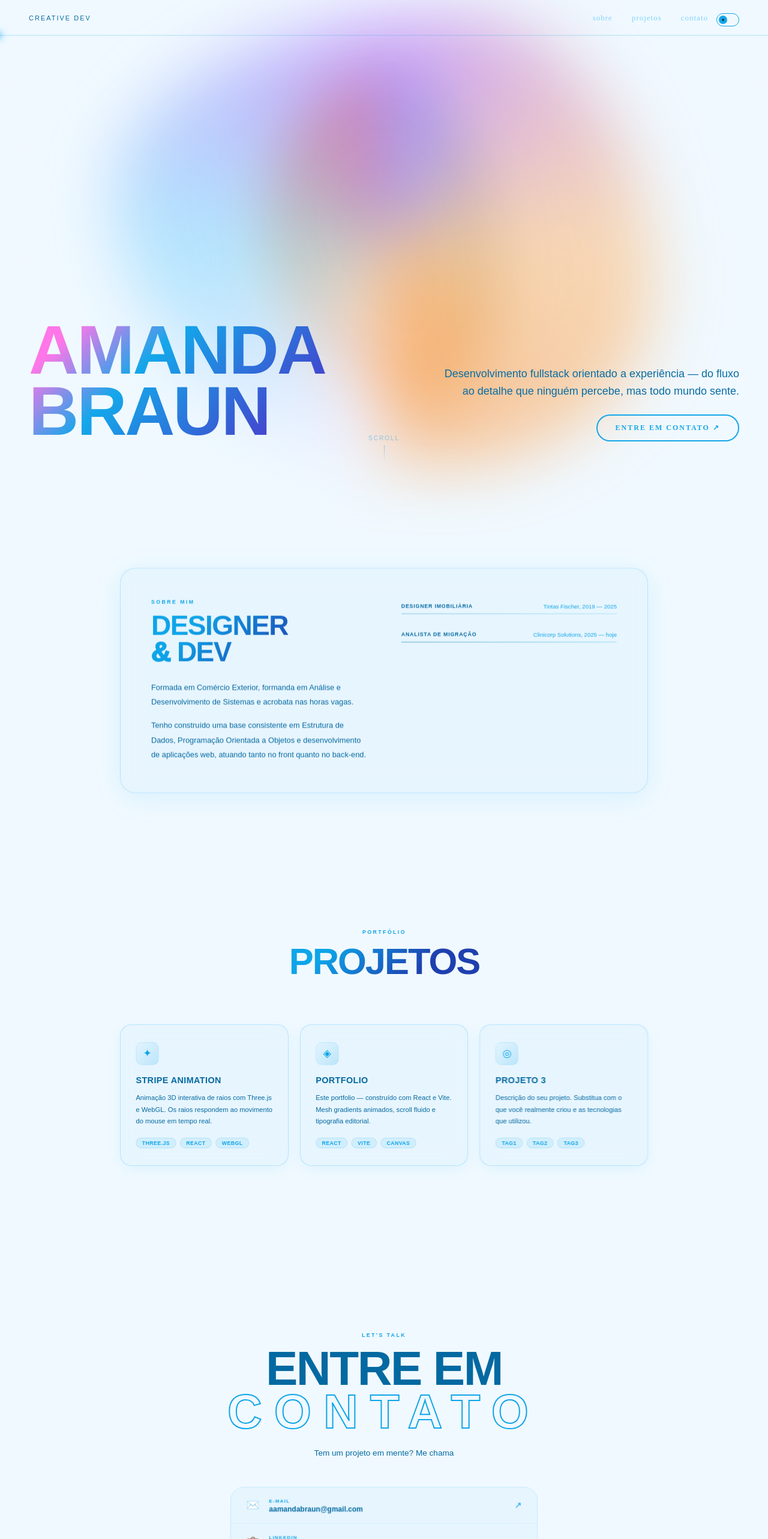
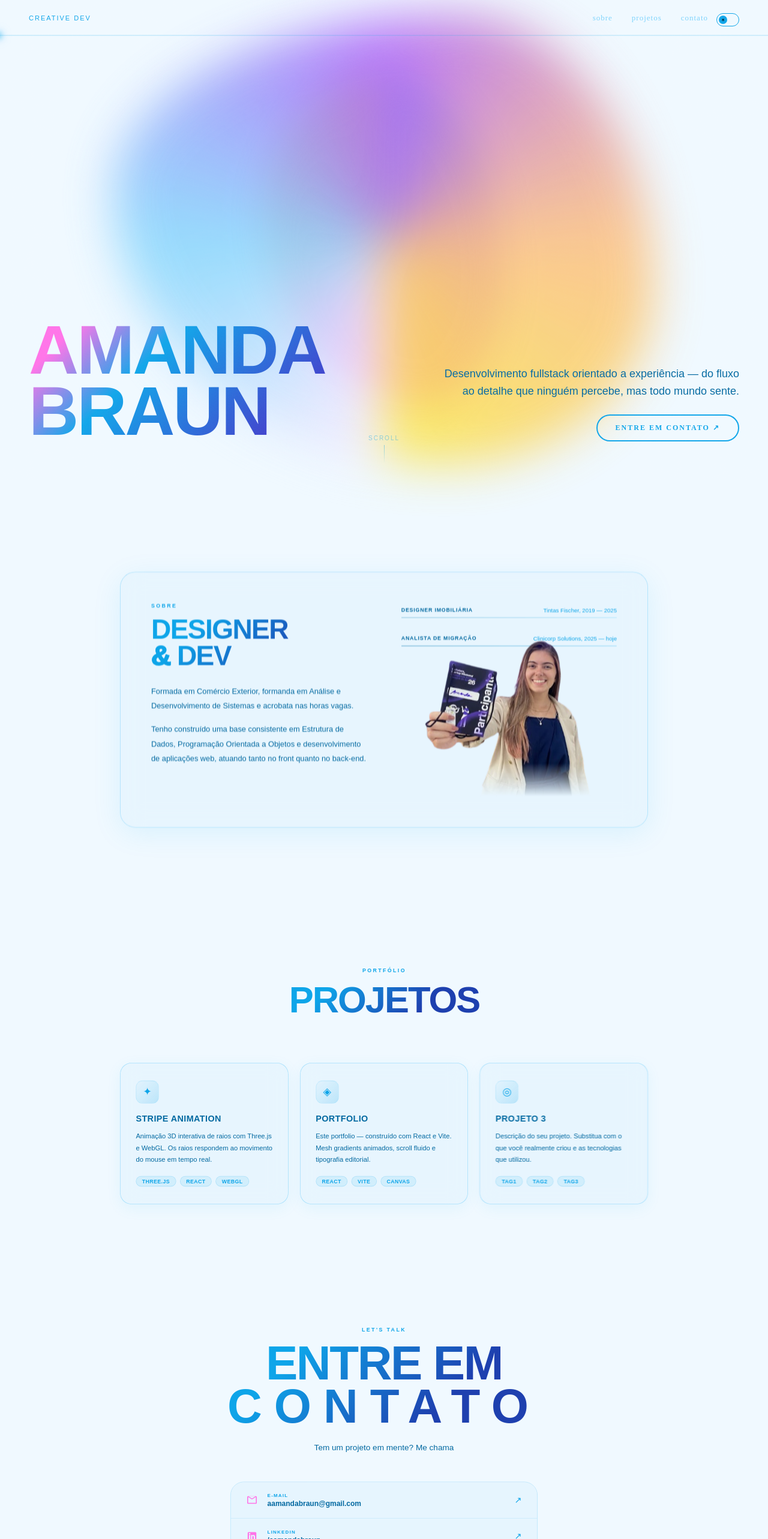
Before and after one commit to aamandabraun/portfolio, a React (Vite) app: page / in a window 1280 px wide. Shown: the top 2566 px of the page at 60% size. Built offline with nearby package versions, Linux system fonts and the light colour scheme; a web font is replaced by a local one.

Commit message:
feat: img e detalhes

```diff
--- a/src/App.jsx
+++ b/src/App.jsx
@@ -108,13 +108,13 @@ export default function Portfolio() {
       <div style={{ position: "fixed", inset: 0, zIndex: 1, pointerEvents: "none", overflow: "visible" }}>
         <div id="blob-main" style={{
           position: "absolute",
-          width: 400, height: 550,
+          width: 450, height: 600,
           borderRadius: "30% 70% 55% 45% / 60% 35% 65% 40%",
           background: dark
-            ? "conic-gradient(from 0deg, #1E1B4B, #3730A3, #4338CA)"
-            : "conic-gradient(from 0deg, #7DD3FC, #FDBA74, #FB923C)",
-          filter: "blur(45px)",
-          opacity: dark ? 0.9 : 0.75,
+            ? "conic-gradient(from 0deg, #1E1B4B, #363084, #282083)"
+            : "conic-gradient(from 0deg, #7DD3FC, #f874fd, #e8fb3cc6)",
+          filter: "blur(30px)",
+          opacity: dark ? 1 : 1,
           top: "50%", left: "50%",
           transform: "translate(-50%, -50%)",
           transition: "top 0.15s ease, left 0.15s ease, background 0.6s ease, opacity 0.6s ease",
@@ -123,13 +123,13 @@ export default function Portfolio() {
 
         <div id="blob-secondary" style={{
           position: "absolute",
-          width: 900, height: 750,
+          width: 950, height: 800,
           borderRadius: "70% 30% 40% 60% / 35% 65% 35% 65%",
           background: dark
-            ? "conic-gradient(from 180deg, #312E81, #4338CA, #3730A3, #37336b, #312E81)"
-            : "conic-gradient(from 180deg, #FAE8FF, #7DD3FC, #A855F7, #FDBA74, #FB923C)",
-          filter: "blur(55px)",
-          opacity: dark ? 0.7 : 0.55,
+            ? "conic-gradient(from 180deg, #312E81, #352ba0, #17116f, #37336b, #312E81)"
+            : "conic-gradient(from 180deg, #FAE8FF, #7DD3FC, #A855F7, #FDBA74, #fbe83c)",
+          filter: "blur(40px)",
+          opacity: dark ? 0.9 : 0.8, // Presença forte no fundo
           top: "50%", left: "50%",
           transform: "translate(-50%, -50%)",
           transition: "top 0.9s ease, left 0.9s ease, background 0.6s ease",
@@ -186,7 +186,7 @@ export default function Portfolio() {
         </div>
 
         <div style={{ display: "flex", alignItems: "center", gap: 18 }}>
-          <span style={{ fontSize: 11, color: dark ? "#C7D2FE" : "#0369A1", letterSpacing: "2px", textTransform: "uppercase" }}>Creative Dev</span>
+          <span style={{ fontSize: 11, color: dark ? "#C7D2FE" : "#0EA5E9", letterSpacing: "2px", textTransform: "uppercase" }}>Creative Dev</span>
         </div>
 
         <div style={{ display: "flex", gap: 32, marginRight: 52 }}>
@@ -272,8 +272,10 @@ export default function Portfolio() {
           transformOrigin: "center center"
         }}>
           <div style={{ display: "grid", gridTemplateColumns: "1fr 1fr", gap: 72, alignItems: "start" }}>
+
+            {/* COLUNA DA ESQUERDA */}
             <div>
-              <p style={{ fontSize: 11, color: dark ? "#4338CA" : "#0EA5E9", letterSpacing: "3px", textTransform: "uppercase", marginBottom: 16, fontWeight: 600 }}>sobre mim</p>
+              <p style={{ fontSize: 11, color: dark ? "#4338CA" : "#0EA5E9", letterSpacing: "3px", textTransform: "uppercase", marginBottom: 16, fontWeight: 600 }}>sobre</p>
               <h2 style={{ fontFamily: "'Nasalization', 'Century Gothic', sans-serif", fontSize: "clamp(36px,4.5vw,60px)", fontWeight: 900, letterSpacing: "-2px", lineHeight: 0.95, textTransform: "uppercase", marginBottom: 32, ...titleStyle }}>
                 DESIGNER<br />
                 <span style={{
@@ -283,9 +285,7 @@ export default function Portfolio() {
                   backgroundImage: "none",
                   WebkitBackgroundClip: "initial",
                   display: "inline-block"
-                }}>
-                  &
-                </span>
+                }}>&</span>
                 {" "}DEV
               </h2>
               <p style={{ fontSize: 16, color: dark ? "#C7D2FE" : "#0369A1", lineHeight: 1.9, marginBottom: 18 }}>
@@ -295,7 +295,10 @@ export default function Portfolio() {
                 Tenho construído uma base consistente em Estrutura de Dados, Programação Orientada a Objetos e desenvolvimento de aplicações web, atuando tanto no front quanto no back-end.
               </p>
             </div>
-            <div style={{ paddingTop: 8 }}>
+
+            {/* COLUNA DA DIREITA*/}
+            <div style={{ paddingTop: 8, display: "flex", flexDirection: "column", height: "100%" }}>
+              <div style={{ flex: 1 }}>
                 {[
                   { label: "Designer imobiliária", years: "Tintas Fischer, 2019 — 2025" },
                   { label: "Analista de migração", years: "Clinicorp Solutions, 2025 — hoje" },
@@ -315,6 +318,29 @@ export default function Portfolio() {
                     </div>
                   </div>
                 ))}
+              </div>
+
+              {/* ── FOTO ── */}
+              <div style={{
+                marginTop: -65,
+                width: "100%",
+                display: "flex",
+                justifyContent: "flex-end",
+                opacity: visible["sobre"] ? 1 : 0,
+                transform: visible["sobre"] ? "translateY(0)" : "translateY(20px)",
+                transition: "all 1s ease 0.6s"
+              }}>
+                <img
+                  src="/AMANDA.png" alt="Amanda"
+                  style={{
+                    maxWidth: "400px",
+                    height: "auto",
+                    filter: dark ? "drop-shadow(0 0 20px rgba(67,56,202,0.2))" : "none",
+                    WebkitMaskImage: "linear-gradient(to bottom, black 80%, transparent 100%)",
+                    maskImage: "linear-gradient(to bottom, black 80%, transparent 100%)"
+                  }}
+                />
+              </div>
             </div>
           </div>
         </div>
@@ -393,7 +419,7 @@ export default function Portfolio() {
           display: "flex",
           alignItems: "center",
           justifyContent: "center",
-          padding: "70px 48px 0.5px 48px"
+          padding: "70px 48px -3px 48px"
         }}>
           <div style={{
             width: "100%",
@@ -407,13 +433,13 @@ export default function Portfolio() {
           }}>
           <div style={fadeIn("contato")}>
             <p style={{ fontSize: 11, color: dark ? "#4338CA" : "#0EA5E9", letterSpacing: "3px", textTransform: "uppercase", marginBottom: 18, fontWeight: 600 }}>let's talk</p>
-            <h2 style={{ fontFamily: "'Nasalization', 'Century Gothic', sans-serif", fontSize: "clamp(52px,8vw,100px)", fontWeight: 900, color: dark ? "#EEF2FF" : "#0369A1", letterSpacing: "-3px", lineHeight: 0.9, textTransform: "uppercase", margin: "0 0 28px" }}>
+            <h2 style={{ fontFamily: "'Nasalization', 'Century Gothic', sans-serif", fontSize: "clamp(52px,8vw,100px)", fontWeight: 900, color: dark ? "#EEF2FF" : "#0369A1", letterSpacing: "-3px", lineHeight: 0.9, textTransform: "uppercase", margin: "0 0 28px", ...titleStyle }}>
               ENTRE EM<br />
               <span style={{
-                WebkitTextStroke: dark ? "2.5px #4338CA" : "2.5px #0EA5E9",
+                WebkitTextStroke: dark ? "2.5px #4338CA" : "2.5px unset",
                 WebkitTextFillColor: "transparent",
-                color: "transparent",
-                WebkitBackgroundClip: "initial",
+                color: dark ? "transparent" : "unset",
+                WebkitBackgroundClip: dark ? "initial" : "text",
                 fontSize: "clamp(52px,8vw,100px)",
                 fontWeight: 900,
                 letterSpacing: "25px",
@@ -435,11 +461,50 @@ export default function Portfolio() {
             ...fadeIn("contato", 0.3)
           }}>
             {[
-              { icon: "✉️", label: "E-mail", value: "aamandabraun@gmail.com", href: "mailto:aamandabraun@gmail.com" },
-              { icon: "💼", label: "LinkedIn", value: "/aamandabraun", href: "https://www.linkedin.com/in/aamandabraun/" },
-              { icon: "🐙", label: "GitHub", value: "@aamandabraun", href: "https://github.com/aamandabraun" },
+              {
+                icon: (<svg width="24" height="24" viewBox="0 0 24 24" fill={dark ? "#FFFFFF" : "#ff73e8"} xmlns="http://www.w3.org/2000/svg" style={{ display: 'block' }}>
+                    <path d="M4 4H20C21.1 4 22 4.9 22 6V18C22 19.1 21.1 20 20 20H4C2.9 20 2 19.1 2 18V6C2 4.9 2.9 4 4 4ZM20 6.04L12 11L4 6.04V18H20V6.04ZM12 9.06L19.25 4.5H4.75L12 9.06Z" fill={dark ? "#FFFFFF" : "#ff73e8"}/></svg>
+                ),
+                label: "E-mail",
+                value: "aamandabraun@gmail.com",
+                href: "https://mail.google.com/mail/?view=cm&fs=1&to=aamandabraun@gmail.com"
+              },
+              {
+                icon: (<svg width="24" height="24" viewBox="0 0 24 24" fill={dark ? "#FFFFFF" : "#ff73e8"} xmlns="http://www.w3.org/2000/svg" style={{ display: 'block' }}>
+                    <path d="M19 3H5C3.89 3 3 3.9 3 5V19C3 20.1 3.89 21 5 21H19C20.11 21 21 20.11 21 19V5C21 3.9 20.11 3 19 3ZM8.32 18.06H5.66V9.06H8.32V18.06ZM6.99 7.94C6.11 7.94 5.39 7.23 5.39 6.35C5.39 5.47 6.11 4.76 6.99 4.76C7.87 4.76 8.58 5.47 8.58 6.35C8.58 7.23 7.87 7.94 6.99 7.94ZM18.34 18.06H15.68V13.68C15.68 12.63 15.66 11.28 14.16 11.28C12.66 11.28 12.63 12.61 12.63 13.61V18.06H9.97V9.06H12.63V10.29H12.67C13.04 9.66 13.92 8.99 15.22 8.99C17.92 8.99 18.34 10.77 18.34 13.06V18.06Z" fill={dark ? "#FFFFFF" : "#ff73e8"}/></svg>
+                ),
+                label: "LinkedIn",
+                value: "/aamandabraun",
+                href: "https://www.linkedin.com/in/aamandabraun/"
+              },
+              {
+                icon: (
+                  <svg width="24" height="24" viewBox="0 0 24 24" fill={dark ? "#FFFFFF" : "#ff73e8"} xmlns="http://www.w3.org/2000/svg" style={{ display: 'block' }}>
+                    <path d="M12 2.25C6.61 2.25 2.25 6.61 2.25 12C2.25 16.32 5.05 19.96 8.95 21.26C9.44 21.35 9.61 21.05 9.61 20.79V19.14C6.9 19.74 6.32 18.08 6.32 18.08C5.87 16.96 5.23 16.66 5.23 16.66C4.34 16.05 5.29 16.06 5.29 16.06C6.27 16.13 6.78 17.06 6.78 17.06C7.65 18.57 9.08 18.13 9.65 17.88C9.74 17.26 9.99 16.83 10.26 16.59C8.08 16.35 5.81 15.5 5.81 11.75C5.81 10.68 6.19 9.8 6.81 9.11C6.71 8.86 6.37 7.86 6.9 6.5C6.9 6.5 7.73 6.24 9.61 7.51C10.4 7.29 11.25 7.18 12.1 7.18C12.95 7.18 13.8 7.29 14.59 7.51C16.47 6.24 17.3 6.5 17.3 6.5C17.83 7.86 17.49 8.86 17.39 9.11C18.02 9.8 18.39 10.68 18.39 11.75C18.39 15.51 16.11 16.35 13.93 16.59C14.28 16.9 14.59 17.49 14.59 18.42V20.79C14.59 21.05 14.77 21.36 15.26 21.26C19.16 19.95 21.96 16.32 21.96 12C21.96 6.61 17.6 2.25 12 2.25Z" fill={dark ? "#FFFFFF" : "#ff73e8"}/></svg>
+                ),
+                label: "GitHub",
+                value: "@aamandabraun",
+                href: "https://github.com/aamandabraun"
+              },
             ].map((item, i) => (
-              <a key={i} href={item.href} target="_blank" rel="noopener noreferrer" style={{ display: "flex", alignItems: "center", gap: 20, padding: "22px 32px", textDecoration: "none", background: dark ? "rgba(30,27,75,0.6)" : "rgba(224,242,254,0.6)", backdropFilter: "blur(16px)", borderBottom: i < 2 ? (dark ? "1px solid rgba(255,255,255,0.1)" : "1px solid rgba(14,165,233,0.15)") : "none", transition: "all 0.3s ease" }}>
+            <a key={i} href={item.href} target="_blank" rel="noopener noreferrer"
+                style={{
+                  display: "flex", alignItems: "center", gap: 20, padding: "22px 32px",
+                  textDecoration: "none",
+                  background: dark ? "rgba(30,27,75,0.6)" : "rgba(224,242,254,0.6)",
+                  borderBottom: i < 2 ? (dark ? "1px solid rgba(255,255,255,0.1)" : "1px solid rgba(14,165,233,0.15)") : "none",
+                  transition: "all 0.4s ease"
+                }}
+                onMouseEnter={e => {
+                  e.currentTarget.style.background = "transparent";
+                  e.currentTarget.style.paddingLeft = "40px";
+                  e.currentTarget.style.backdropFilter = "blur(4px)";
+                }}
+                onMouseLeave={e => {
+                  e.currentTarget.style.background = dark ? "rgba(30,27,75,0.6)" : "rgba(224,242,254,0.6)";
+                  e.currentTarget.style.paddingLeft = "32px";
+                  e.currentTarget.style.backdropFilter = "blur(16px)";
+                }}>
                 <span style={{ fontSize: 22 }}>{item.icon}</span>
                 <div style={{ textAlign: "left", flex: 1 }}>
                   <div style={{ fontSize: 10, color: dark ? "#4338CA" : "#0EA5E9", letterSpacing: "1.5px", textTransform: "uppercase", fontWeight: 700 }}>{item.label}</div>
@@ -449,7 +514,7 @@ export default function Portfolio() {
               </a>
             ))}
           </div>
-          <p style={{ ...fadeIn("contato", 0.5), marginTop: 52, fontSize: 13, color: dark ? "#4338CA" : "#0EA5E9" }}>© 2026 Amanda Braun</p>
+          <p style={{ ...fadeIn("contato", 0.5), marginTop: 24, fontSize: 13, color: dark ? "#4338CA" : "#0EA5E9" }}>© 2026 Amanda Braun</p>
         </div>
       </section>
 
```
Also changed, not shown: AMANDA.png (added). Lines whose indentation alone changed are shown as unchanged.
